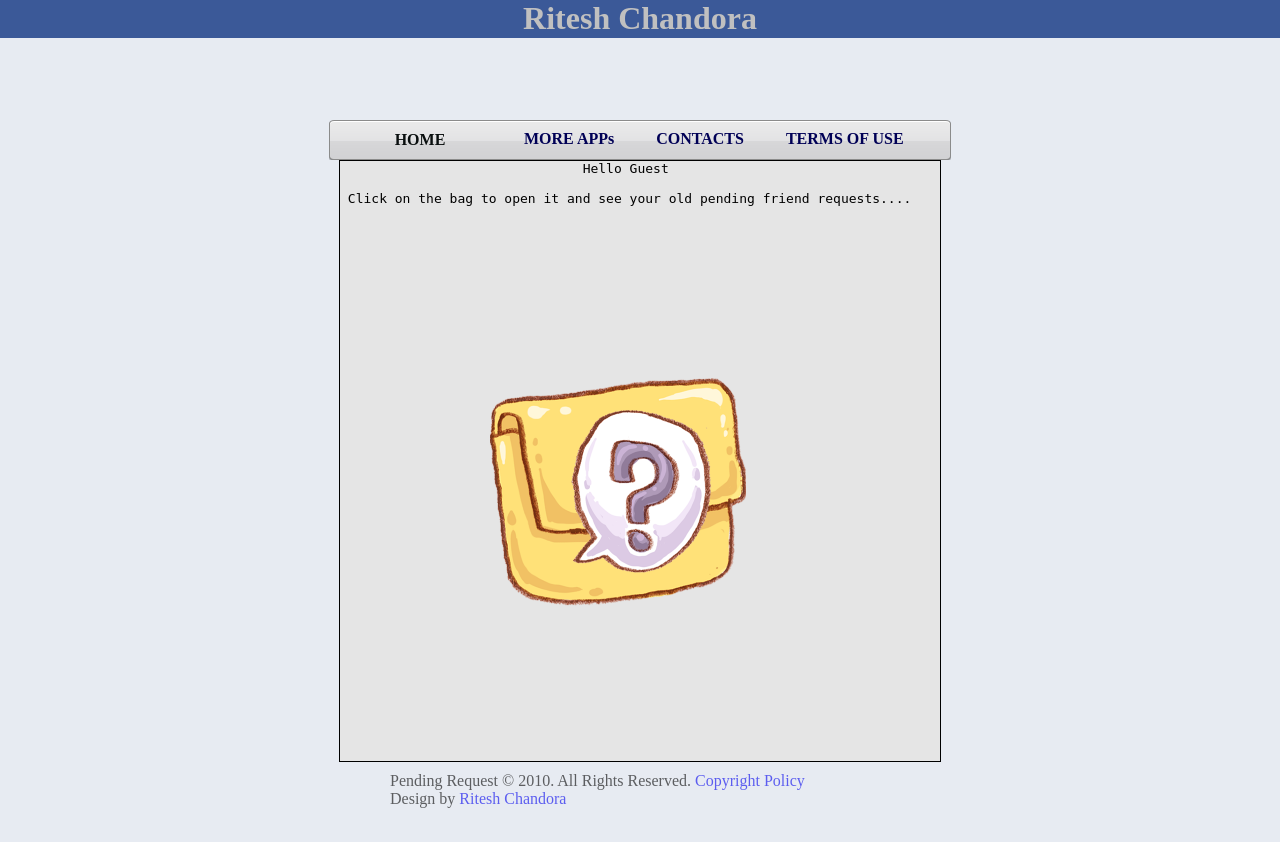
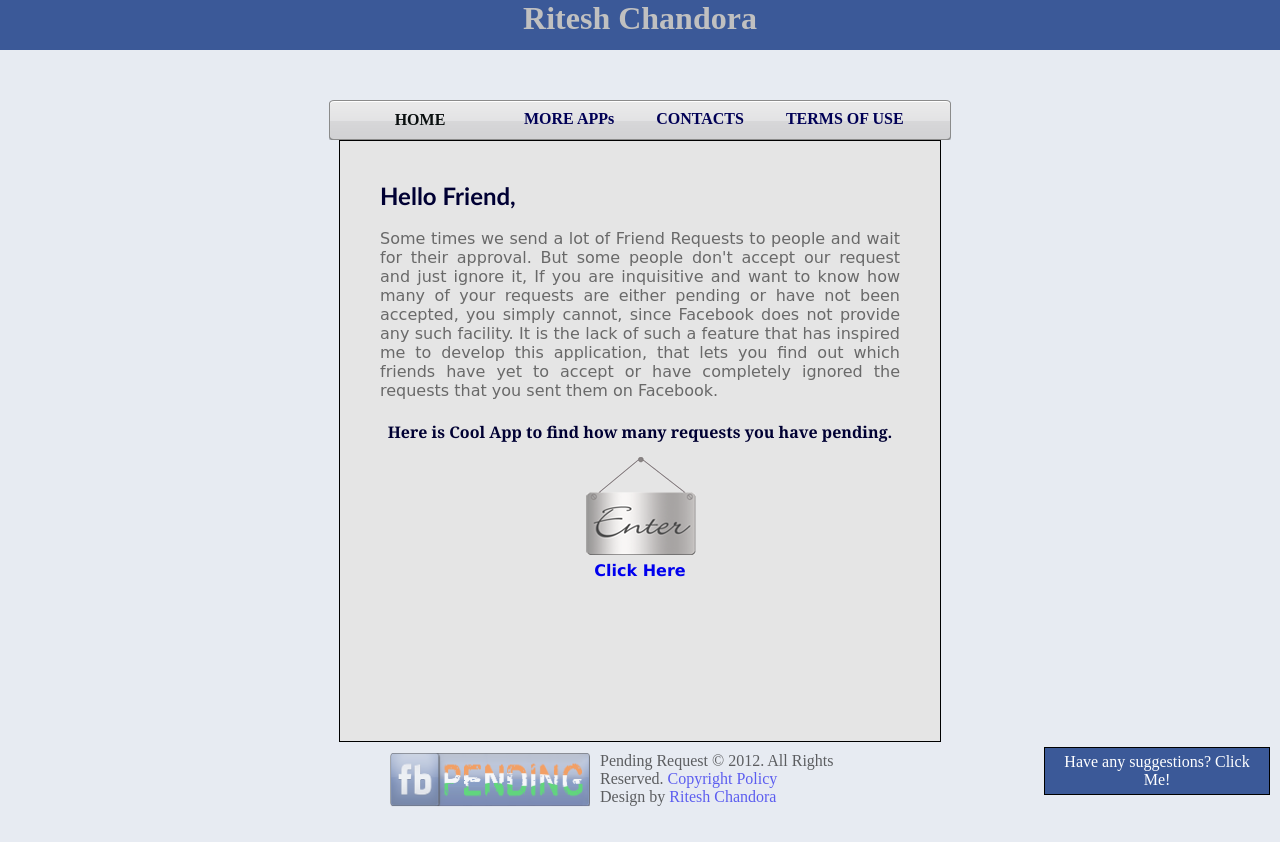
Before and after one commit to ritesh-chandora/fbpending, a PHP site: page / in a window 1280 px wide. After the commit the page ends 806 px from the top, so only its background shows below. Run offline with PHP 8.4, Linux system fonts and the light colour scheme; some libraries are stand-ins or nearby versions.

Commit message:
suggestion, disply files, contents

```diff
--- a/css/main.css
+++ b/css/main.css
@@ -1,6 +1,18 @@
-* {padding:0px; margin:0px;}
+*	 {
+		padding:0px;
+		margin:0px;
+	}
 
-.level_1 {dbackground-image:url('../images/grad2.png');height:120px; text-align:center; color:silver;}
+body	{
+		background-color:#e7ebf2;
+	}
+
+.level_1 {
+		position:relative;
+		height:100px;
+		1text-align:center;
+		color:silver;
+	}
 
 .level_2 { 	position:relative;
 		background-image:url('../images/button.png');
@@ -9,16 +21,18 @@
 		margin-left:auto;
 		margin-right:auto;
 		width:622px;
-		swidth:46.6%;
 	}
 
-.level_3 { 	position:fixed;
+.level_3 {
+		 position:fixed;
 		 top:90px;
 		 left:170px;
 		 z-index:1000;
 	}
 
-.level_5 {	top:10px;
+
+.level_5 {
+		top:10px;
 		bottom:0px;
 		position:relative;
 		sbackground-color:black;
@@ -33,8 +47,6 @@
 #lodingimg {
 		display:none;
 		margin:3px
-
-
 	}
 
 .level_4 { 	position:relative;
@@ -52,18 +64,15 @@
 		width:300px;
 		position:relative;
 		margin:50px 0px 10px 100px;
-lmargin-left:auto;
-lmargin-right:auto;
 		overflow:hidden;
-
 	}
 
-.result1{
+.result1 {
 		margin: 2px;
 		height: auto;
 		width: auto;
 		float: left;
-  text-align: center;
+		atext-align: center;
 	}
 
 .level4_li {
@@ -71,14 +80,12 @@ position:relative;
 		margin: 5px;
 		border: 1px solid #ffffff;
 		padding:10px;
-
 	}
 
 .result1 img {
 		display: inline;
 		margin: 3px;
 		padding:10px;
-
 	}
 
 
@@ -99,15 +106,14 @@ display: inline;
 	}
 
 
-ul
-{
+ul	{
 		list-style-type:none;
 		margin:0;
 		padding:0;
 		overflow:hidden;
 	}
 
-.a {
+.a	 {
 		position:relative;
 		margin:10px;
 		min-height:200px;
@@ -118,16 +124,13 @@ overflow:hidden;
 .anchor1 {
 		position:relative;
 		margin:10px 12px 0px 30px;
-lwidth:100px;
 		cursor:pointer;
 		color:#000056;
-text
 	}
 
 
 
-.anchor1:link,.achor1:visited
-{
+.anchor1:link,.achor1:visited	{
 					display:block;
 					width:120px;
 					font-weight:bold;
@@ -138,20 +141,20 @@ text
 					text-decoration:none;
 					text-transform:uppercase;
 				}
-.anchor1:hover,.anchor1:active
-{
+
+
+.anchor1:hover,.anchor1:active {
 				color:#9999CC;
 				}
 
 
-li
-{	position:relative;
+li	{
+		position:relative;
 		float:left;
 		display:inline;
 	}
 
-.anchor:link,.achor:visited
-{
+.anchor:link,.achor:visited	{
 					display:block;
 					width:120px;
 					font-weight:bold;
@@ -162,62 +165,85 @@ li
 					text-decoration:none;
 					text-transform:uppercase;
 				}
-.anchor:hover,.anchor:active
-{
+
+.anchor:hover,.anchor:active	{
 					color:#fff;
 				}
-
-body {background-color:#e7ebf2;
-F5FFFA;}
-
-p.para {
+#logo {		z-index:1;
 		position:relative;
-	margin 1000px;
-	padding 0px;
+		margin:-38px 0px 0px 30px;
+		height:60px;
 
 	}
-#header
- {
+
+
+p.para 	 {
+		position:relative;
+		}
+
+#header	 {
 		 z-index:-1;
- height:38px;
+		 height:50px;
 		 background-color:#3B5998;
+		 overflow:hidden;
 	}
 
 .mainlink { display:inline;}
 
-.startlink {  position:relative;
+.startlink {
+		position:relative;
 		color:BLACK;
-		top:150px;
-		margin:150px;
+		top:10px;
+		margin:180px;
 		text-align:center;
 	}
-#logout
-	{ 	position:absolute;
+
+#logout	{
+		position:absolute;
 		top:40px;
 		right:10px;
-		fbackground-color:#F5FFFA;
 		display:block;
 		text-decoration:none;
 		padding:2px;
 	}
 
-#logout1
-	{ 	position:absolute;
+#logout1{
+		position:absolute;
 		top:40px;
 		left:10px;
 		text-decoration:none;
-		apadding:2px;
-		aborder:1px solid blue;
 		}
 
 a	{
 		text-decoration:none;
 	}
 
-.result2
-{
+.result2	{
 			position:relative;
-lmargin:20px;
 			height: auto;
 			width: auto;
 		}
+#suggestionbox
+		{
+		bottom:0;
+		right:5px;
+		position:fixed;
+		smin-height:100px;
+		max-width:226px;
+		padding:5px;
+
+		}
+.box {
+padding:5px;
+display:none;
+border:1px solid black;
+}
+.suggestionbox_heading {
+			color:white;
+			padding:5px;
+			text-align:center;
+			background:#3B5998;
+			border:1px solid black;
+			}
+
+#boxresult { display:none;}
--- a/index.php
+++ b/index.php
@@ -6,12 +6,30 @@
 	<script type="text/javascript" src="javascript/javascript.js"></script>
 	<title>Find Your Pending Friend Request developed by Ritesh Chandora</title>
 	</head>
+
+
 	<body id="index">
+<div id="suggestionbox" >
+
+	<div class="suggestionbox_heading">Have any suggestions? Click Me!</div>
+
+	<div class="box">
+			<div id="boxresult">Thank you very much for your Valuable feedback</div>
+			<div class="box_input" >
+				Suggesion Box:<br>
+				<label for="name">Name: </label><input type="text" name="name" size="15" id="name" value="" style="margin:5px 0px 0px 13px ;"><br>
+				<label for="email">Email: </label><input type="text" name="email" size="15" id="email" style="margin:5px 0px 0px 13px ;"><br>
+				<label for="comm">Comments:</label><br><textarea name="comm" id="comm" rows="4" cols="25" style="margin:5px 0px 0px 2px ;"></textarea><br>
+				<input type="button" name="submit" id="submit" value="Submit">
+			</div>
+	</div>
+</div>
 
 	<div class="container">
 
 		<div class="level_1">
-		<div id="header"><h1>Ritesh Chandora</h1></div>
+
+		<div id="header"><h1 align=center>Ritesh Chandora</h1> </div>
 
 		</div>
 
@@ -81,19 +99,29 @@
 		<span class="result2"></span>
 				<div class="level4_content">
 
-					<pre> 			       Hello Guest
-					<br> Click on the bag to open it and see your old pending friend requests....</pre>
-					 <span class="startlink"><a id="temp"href="<?php echo $loginUrl;?>"><img src="images/start.png"></a></span>
+
+<h2 style="margin:40px 40px 0px 40px; ">
+	<span style="color:#000033;"><span style="font-family:trebuchet ms,helvetica,sans-serif;">Hello Friend,</span></span></h2> <br />
+<p style="margin:0px 40px 0px 40px; text-align: justify; ">
+	<span style="color:#696969;"><span style="font-family:comic sans ms,cursive;"><span style="font-size:16px;">Some times we send a lot of Friend Requests to people and wait for their approval. But some people don&#39;t accept our request and&nbsp;</span><span style="font-size: 16px; ">just&nbsp;ignore it, If you are inquisitive and want to know how many of your requests are either pending or have not been accepted, you simply cannot, since Facebook does not provide any such facility. It is the lack of such a feature that has inspired me to develop this application, that lets you find out which friends have yet to accept or have completely ignored the requests that you sent them on Facebook.</span></span></span></p> <br />
+<h3 style="text-align: center; ">
+	<span style="font-family:courier new,courier,monospace;"><span style="font-family:georgia,serif;"><span style="font-size: 16px; "><span style="color:#000033;">Here is Cool App to find how many requests you have pending.</span><br />
+
+
+	<span class="startlink"><a id="temp"href="<?php echo $loginUrl;?>"><img src="images/enter.png"></span><br>
+	<span style="font-family:verdana,geneva,sans-serif;">Click Here</span></span></span></span></h3></a>
 					<div class="level4_back"></div>
 				</div>
 	</div>
 
 		<div class="level_5">
-			<p class="para">Pending Request &copy; 2010. All Rights Reserved. <a href="terms.html">Copyright Policy</a><br>
+		<img src="images/fbpendinglogo.png" width=200 height=55 style="margin:0px 10px 0px 00px; float:left;">
+			<p class="para">Pending Request &copy; 2012. All Rights Reserved. <a href="terms.html">Copyright Policy</a><br>
 			Design by <a href="http://www.facebook.com/ritesh.chandora" title="Ritesh Chandora">Ritesh Chandora</a> </p>
 		</div>
 
 	</div>
+
 	</body>
 	</html>
 	<?php
@@ -161,7 +189,8 @@
 
 
 		<div class="level_5">
-			<p class="para">Pending Request &copy; 2010. All Rights Reserved. <a href="terms.html">Copyright Policy</a><br>
+		<img src="images/fbpendinglogo.png" width=200 height=55 style="margin:0px 10px 0px 00px; float:left;">
+			<p class="para">Pending Request &copy; 2012. All Rights Reserved. <a href="terms.html">Copyright Policy</a><br>
 			Design by <a href="http://www.facebook.com/ritesh.chandora" title="Ritesh Chandora">Ritesh Chandora</a> </p>
 		</div>
 
--- a/javascript/javascript.js
+++ b/javascript/javascript.js
@@ -1,9 +1,9 @@
 //document.getElementbyId('myOutput').innerHTML;
 		$(document).ready(function(){
-			  $("input").click(function(){
+			  $(".button").click(function(){
 			  	$('#lodingimg').show();
 			  	$('.button').hide();
-				txt="textarea1="+$("textarea").val();
+				txt="textarea1="+$(".textarea").val();
 				    $.post("compair.php",txt,function(result){
 				    $(".result1").html(result);
 				    $(".level4_content").hide();
@@ -14,16 +14,34 @@
 		 $("#moreapp").click(function(){
 		$(".result2").load('displayData/moreapp.txt');
 		$(".level4_content").hide();
+		$(".result1").hide();
 			});
 
 		 $("#contact").click(function(){
 		$(".result2").load('displayData/contact.txt');
 		$(".level4_content").hide();
+		$(".result1").hide();
 			  });
 
 
 		$("#termofuse").click(function(){
 		$(".result2").load('displayData/termofuse.txt');
 		$(".level4_content").hide();
+		$(".result1").hide();
 			  });
+
+		$(".suggestionbox_heading").click(function(){
+		$(".box").slideToggle("slow");
+			});
+
+		 $("#submit").click(function(){
+
+			  	$('.box_input').hide();
+				txt="name="+$("#name").val()+"&email="+$("#email").val()+"&comm="+$("#comm").val();
+				//alert(txt);
+				    $.post("suggestion.php",txt,function(result){
+			  	$('#boxresult').show();
+				    });
+			  });
+
 		});
```
Also changed, not shown: compair.php (+19 -0 lines), dispsuggestion.php (added, +24 -0 lines), disptoken.php (added, +24 -0 lines), suggestion.php (added, +17 -0 lines), images/enter.png (added), images/fbpendinglogo.png (added), images/friendrequestsend.png (added). Lines whose indentation alone changed are shown as unchanged.
